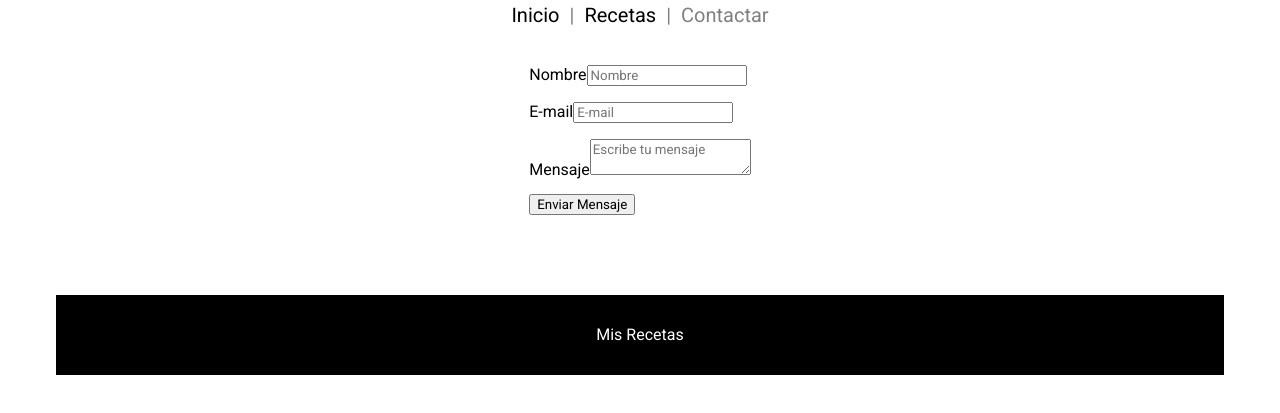
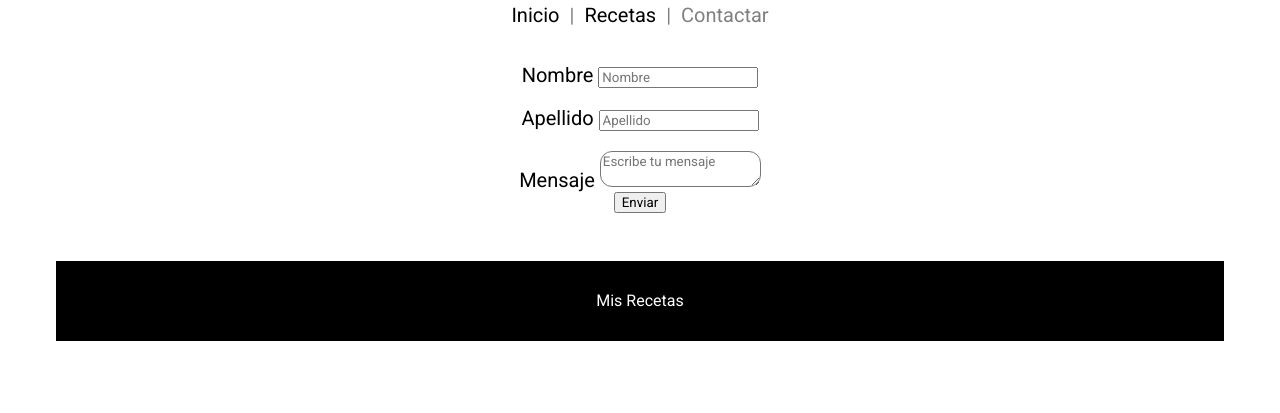
Before and after one commit to leovocino/misrecetas, a plain HTML site: page contactar.html in a window 1280 px wide. Shown: the part 185-598 px from the top of the page. Drawn offline with Linux system fonts and the light colour scheme.

Commit message:
Mejora pagina de contactar

```diff
--- a/contactar.html
+++ b/contactar.html
@@ -29,23 +29,41 @@
 
    </nav>
 
-   <main class="block-center-row mb-2">
-    <form class="mb-3">
-        <label>Nombre<input type="text" placeholder=Nombre></label>
-        <br>
-        <br>
-        <label>E-mail<input type="text" placeholder= E-mail></label>
-        <br>
-        <br>
-        <label>Mensaje<textarea placeholder="Escribe tu mensaje"></textarea></label>
-        <br>
-        <br>
-        <button>Enviar Mensaje</button>
+   <main>
+    <form class="fnt-lg  txt-center mb-1">
+        <label>
+            Nombre
+        <input type="text" placeholder="Nombre">
+        </label>
+
+    </form>
+    <form class="fnt-lg txt-center mb-1">
+        <label>
+            Apellido
+        <input type="text" placeholder="Apellido">
+        </label>
+
+    </form>
+    <form class="fnt-lg txt-center">
+        <label>
+            Mensaje
+        <textarea class="rounded" placeholder="Escribe tu mensaje"></textarea>
+        </label>
+
+    </form>
+
+    <form class="fnt-lg txt-center">
+        <label>
+            <button>Enviar</button>
+        </label>
+
     </form>
 
    </main>
-   <div class="mb-2"></div>
-   <footer id="footer" class="block-center-row pad-2">Mis Recetas  </footer>
+   <div class="mb-3"></div>
+   <footer id="footer" class="block-center-row pad-2">
+       Mis Recetas
+   </footer>
    </div>
 
 </body>
--- a/css/layout.css
+++ b/css/layout.css
@@ -9,6 +9,11 @@
     display: flex;
     justify-content: center;
     flex-direction:row;
+}
+.block-center-column {
+    display:flex;
+    justify-content: center;
+    flex-direction: column;
 }
 
 .row-full { /*cuando quiero que el segmento ocupe el 100% y el contenedor ocupa menos*/
```
